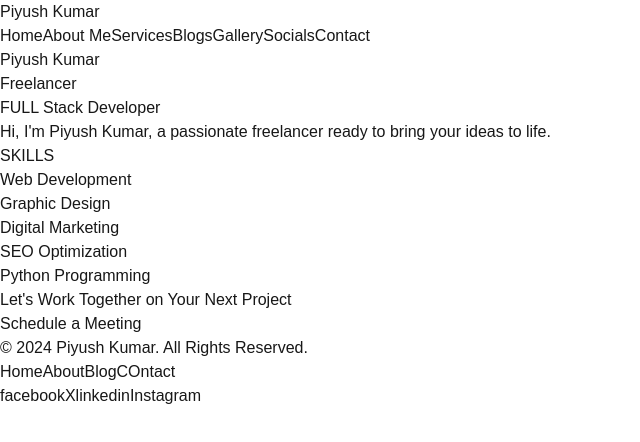
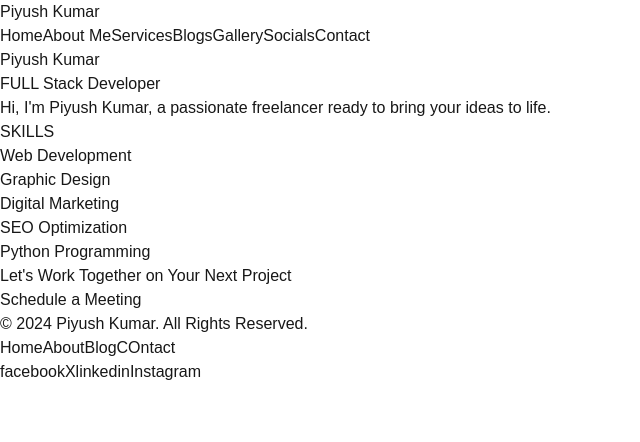
Before and after one commit to ipiyushkumar/Portfolio, a Next.js app: page / in a window 1280 px wide. Shown: the top 442 px of the page, without its empty margins (0-640 px from the left). Built offline with nearby package versions, Linux system fonts and the light colour scheme.

Commit message:
Removed Freelancer from website

```diff
--- a/src/app/page.tsx
+++ b/src/app/page.tsx
@@ -9,7 +9,6 @@ export default function Home() {
       {/* Main Section */}
       <div className="container text-center mt-5">
         <h1 className="text-4xl font-bold text-primary dark:text-white">Piyush Kumar</h1>
-        <h3 className="text-3xl text-primary dark:text-white">Freelancer</h3>
         <h4 className="text-2xl text-danger">FULL Stack Developer</h4>
         <p className="text-lg mt-4">Hi, I&#39;m Piyush Kumar, a passionate freelancer ready to bring your ideas to life.</p>
       </div>
```
